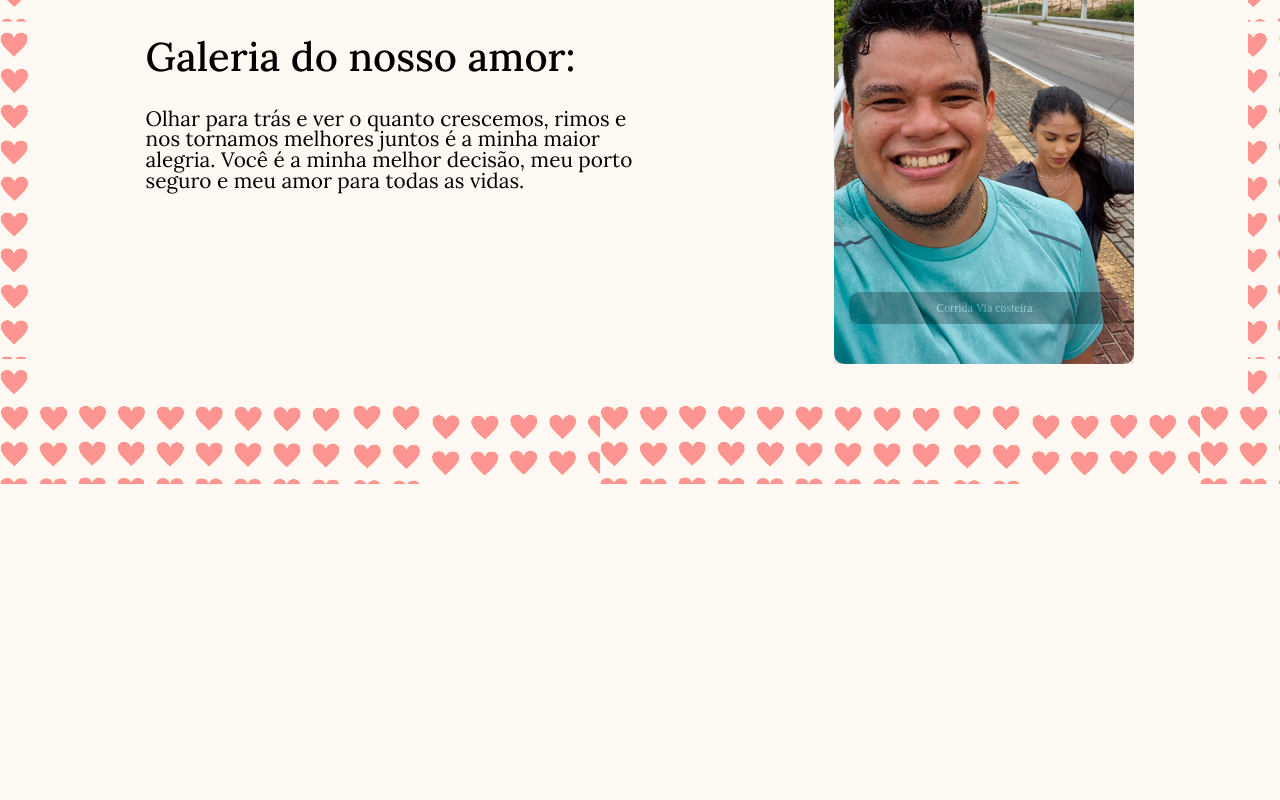
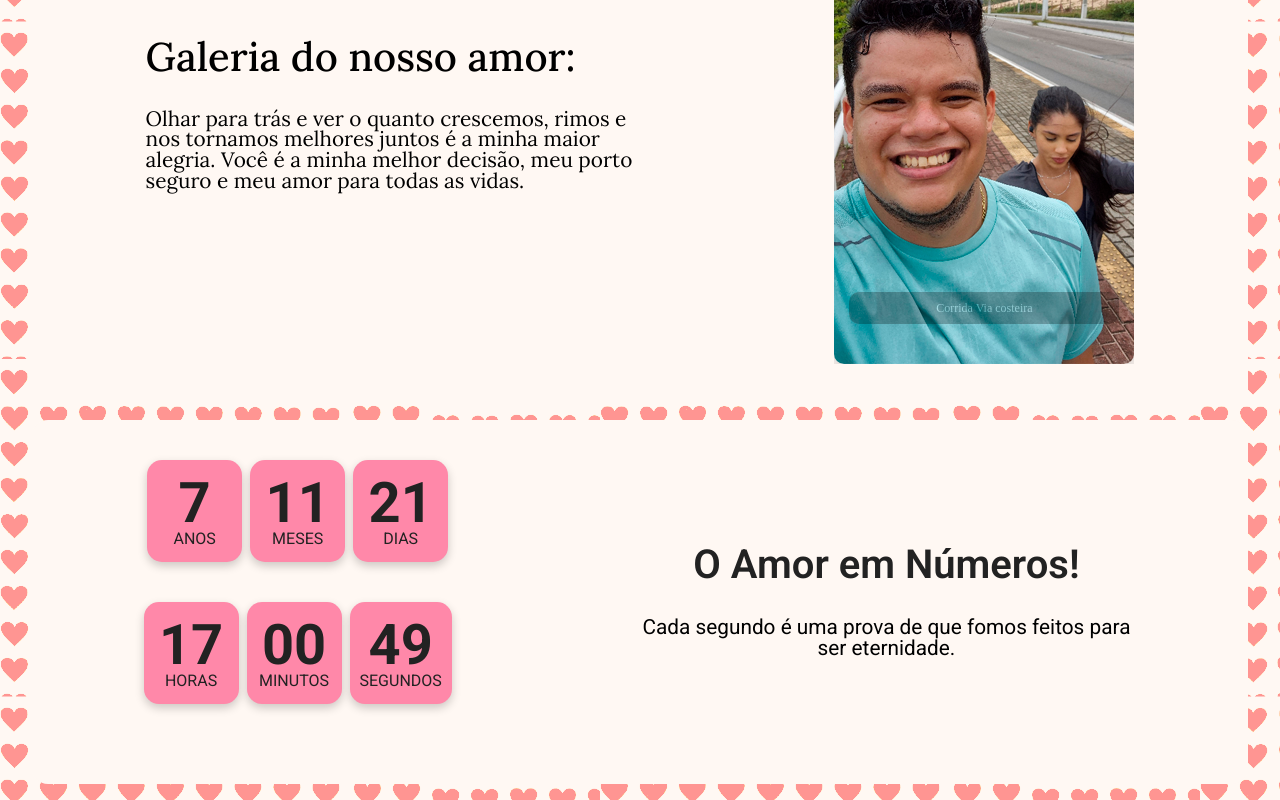
Before and after one commit to MGReboucas/our-time-together-app-, a React (Vite) app: page / in a window 1280 px wide. Shown: the part 316-1116 px from the top of the page. Before the commit the page ends 800 px from the top, so only its background shows below. Built offline with nearby package versions, Linux system fonts and the light colour scheme.

Commit message:
uploading TimeCounter.jsx v.1 component and style with TimeCounter.css

```diff
--- a/src/App.jsx
+++ b/src/App.jsx
@@ -1,5 +1,6 @@
 import PhotoGallery from './Components/PhotoGallery/PhotoGallery';
 import Header from './Components/Header/Header';
+import TimeCounter from './Components/TimeCounter/TimeCounter';
 import './App.css';
 
 
@@ -9,8 +10,9 @@ function App() {
     <div>
       <Header />
       <PhotoGallery/>
+      <TimeCounter />
     </div>
   )
 }
 
-export default App
+export default App;
--- /dev/null
+++ b/src/Components/TimeCounter/TimeCounter.css
@@ -0,0 +1,98 @@
+@import url(../../App.css);
+
+.time-counter-everybody{
+  display: flex;
+  flex-direction: column;
+  align-items: center;
+  justify-content: center;
+
+  background-color: var(--cor-background);
+  margin: 1em 2em;
+  padding: 2.5em 2.2em;
+
+  gap: 2em;
+
+  border-radius: 1em;
+}
+
+.time-counter-texts{
+  display: flex;
+  flex-direction: column;
+  text-align: center;
+
+  gap: 1em;
+}
+
+.time-counter-title{
+  font-family: var(--fonte-principal);
+  color: var(--cor-text-dark);
+
+  font-size: 2rem;
+  font-weight: 600;
+}
+
+.time-counter-subtitle{
+  font-family: var(--fonte-principal);
+
+}
+
+.time-counter-container {
+  display: flex;
+  flex-direction: column;
+  align-items: center;
+  text-align: center;
+}
+
+.counter-grid {
+  display: flex;
+  flex-direction: row;
+  justify-content: space-around;
+  gap: 8px;
+  margin-bottom: 40px;
+}
+
+.time-block {
+  display: flex;
+  flex-direction: column;
+  padding: 15px 10px;
+  background-color: var(--cor-secundary);
+  border-radius: 15px;
+  min-width: 75px;
+  box-shadow: 0 4px 10px rgba(0, 0, 0, 0.2);
+}
+
+.time-value {
+  font-size: 3.5em;
+  font-weight: bold;
+  color: var(--cor-text-dark);
+  line-height: 1;
+  font-family: var(--fonte-principal);
+}
+
+.time-unit {
+  font-size: 1em;
+  color: var(--cor-text-dark);
+  text-transform: uppercase;
+  font-family: var(--fonte-principal);
+}
+
+@media screen and (min-width: 768px) {
+
+  .time-counter-everybody{
+    flex-direction: row-reverse;
+    justify-content: space-around;
+  }
+
+  .time-counter-texts{
+    gap: 2em;
+    width: 500px;
+  }
+
+  .time-counter-title{
+    font-size: 2.5rem;
+  }
+
+  .time-counter-subtitle{
+    font-size: 1.3rem;
+  }
+}
--- /dev/null
+++ b/src/Components/TimeCounter/TimeCounter.jsx
@@ -0,0 +1,128 @@
+import React from "react";
+import { useState, useEffect } from "react";
+import "./TimeCounter.css";
+
+const START_DATE = new Date(2017, 9, 17, 0, 0, 0).getTime();
+
+const calcTimeCounterDifference = (targetDate) => {
+  //convert time to miliseconds
+  const now = new Date().getTime();
+  let difference = now - targetDate;
+
+  if (difference < 0) {
+    return {
+      years: 0,
+      months: 0,
+      days: 0,
+      hours: 0,
+      minutes: 0,
+      seconds: 0,
+    };
+  }
+
+  const startDate = new Date(targetDate);
+  const currentDate = new Date(now);
+
+  //comparing year
+  let years = currentDate.getFullYear() - startDate.getFullYear();
+
+  //comparing Month
+  let months = currentDate.getMonth() - startDate.getMonth();
+
+  //comparing Days
+  let days = currentDate.getDate() - startDate.getDate();
+
+  if (days < 0) {
+    months--;
+    const lastMonth = new Date(
+      currentDate.getFullYear(),
+      currentDate.getMonth(),
+      0
+    );
+    days += lastMonth.getDate();
+  }
+
+  if (months < 0) {
+    years--;
+    months += 12;
+  }
+
+  const msInDay = now % (1000 * 60 * 60 * 24);
+
+  //converting Date with Math.floor
+  const hours = Math.floor(msInDay / (1000 * 60 * 60));
+  const minutes = Math.floor((msInDay % (1000 * 60 * 60)) / (1000 * 60));
+  const seconds = Math.floor((msInDay % (1000 * 60)) / 1000);
+
+  return {
+    years,
+    months,
+    days,
+    hours,
+    minutes,
+    seconds,
+  };
+};
+
+export default function TimeCounter() {
+  //pic time and set time
+  const [time, setTime] = useState(calcTimeCounterDifference(START_DATE));
+
+  //interval to set the time
+  useEffect(() => {
+    const timer = setInterval(() => {
+      setTime(calcTimeCounterDifference(START_DATE));
+    }, 1000);
+
+    return () => clearInterval(timer);
+  }, []);
+
+  //format time to string
+  const formatTime = (value) => String(value).padStart(2, "0");
+
+  return (
+    <div className="time-counter-everybody">
+      <div className="time-counter-texts">
+        <h3 className="time-counter-title">O Amor em Números!</h3>
+        <p className="time-counter-subtitle">
+          Cada segundo é uma prova de que fomos feitos para ser eternidade.
+        </p>
+      </div>
+      <div className="time-counter-container">
+        <div className="counter-grid">
+          <div className="time-block">
+            <span className="time-value">{time.years}</span>
+            <span className="time-unit">anos</span>
+          </div>
+
+          <div className="time-block">
+            <span className="time-value">{time.months}</span>
+            <span className="time-unit">meses</span>
+          </div>
+
+          <div className="time-block">
+            <span className="time-value">{time.days}</span>
+            <span className="time-unit">dias</span>
+          </div>
+        </div>
+
+        <div className="counter-grid">
+          <div className="time-block">
+            <span className="time-value">{formatTime(time.hours)}</span>
+            <span className="time-unit">horas</span>
+          </div>
+
+          <div className="time-block">
+            <span className="time-value">{formatTime(time.minutes)}</span>
+            <span className="time-unit">minutos</span>
+          </div>
+
+          <div className="time-block">
+            <span className="time-value">{formatTime(time.seconds)}</span>
+            <span className="time-unit">segundos</span>
+          </div>
+        </div>
+      </div>
+    </div>
+  );
+}
```
